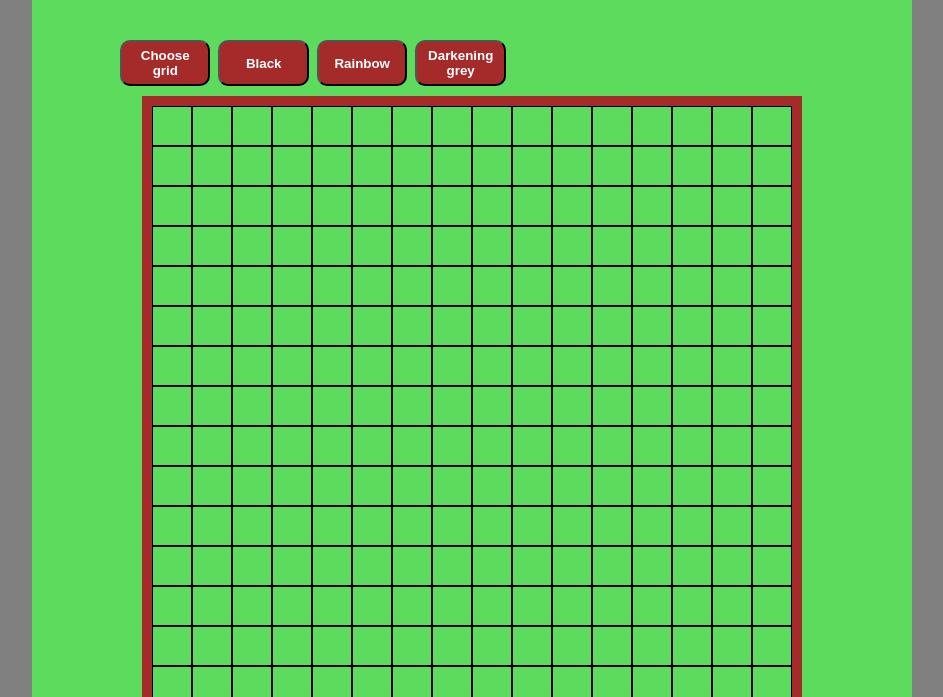
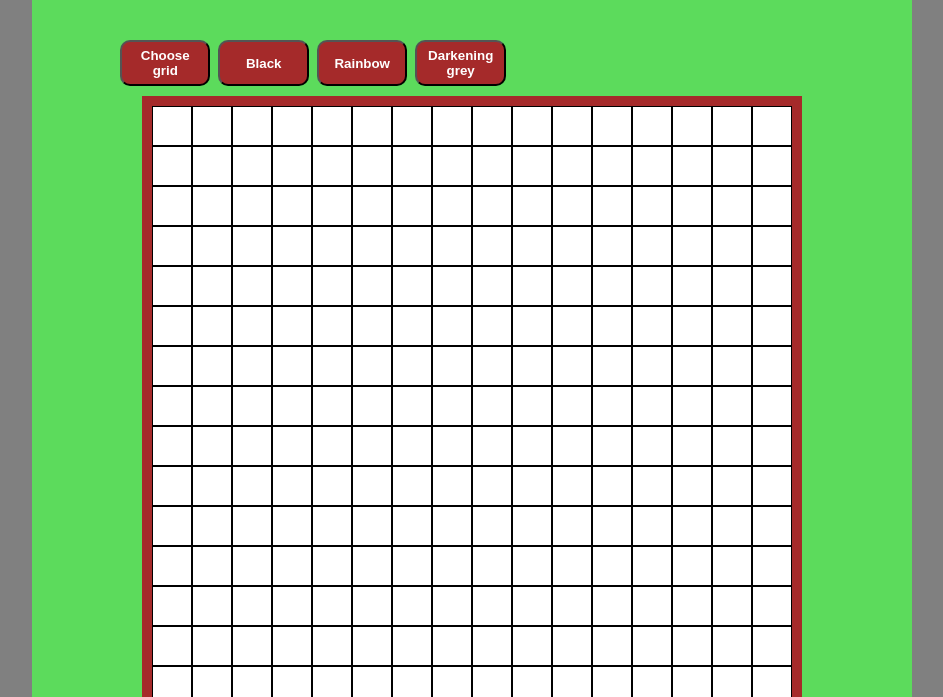
Before and after one commit to steniowrsilva/etch-a-sketch, a plain HTML site: page index.html in a window 1280 px wide. Shown: the part 103-800 px from the top of the page, without its empty margins (168-1111 px from the left). Drawn offline with Linux system fonts and the light colour scheme.

Commit message:
set background color of container to white

```diff
--- a/style.css
+++ b/style.css
@@ -42,7 +42,7 @@ button:active {
     height: 640px;
     border: 10px solid brown;
     margin: 0 auto;
-    /* background-color: white; */
+    background-color: white;
 
     display: flex;
     flex-wrap: wrap;
```
